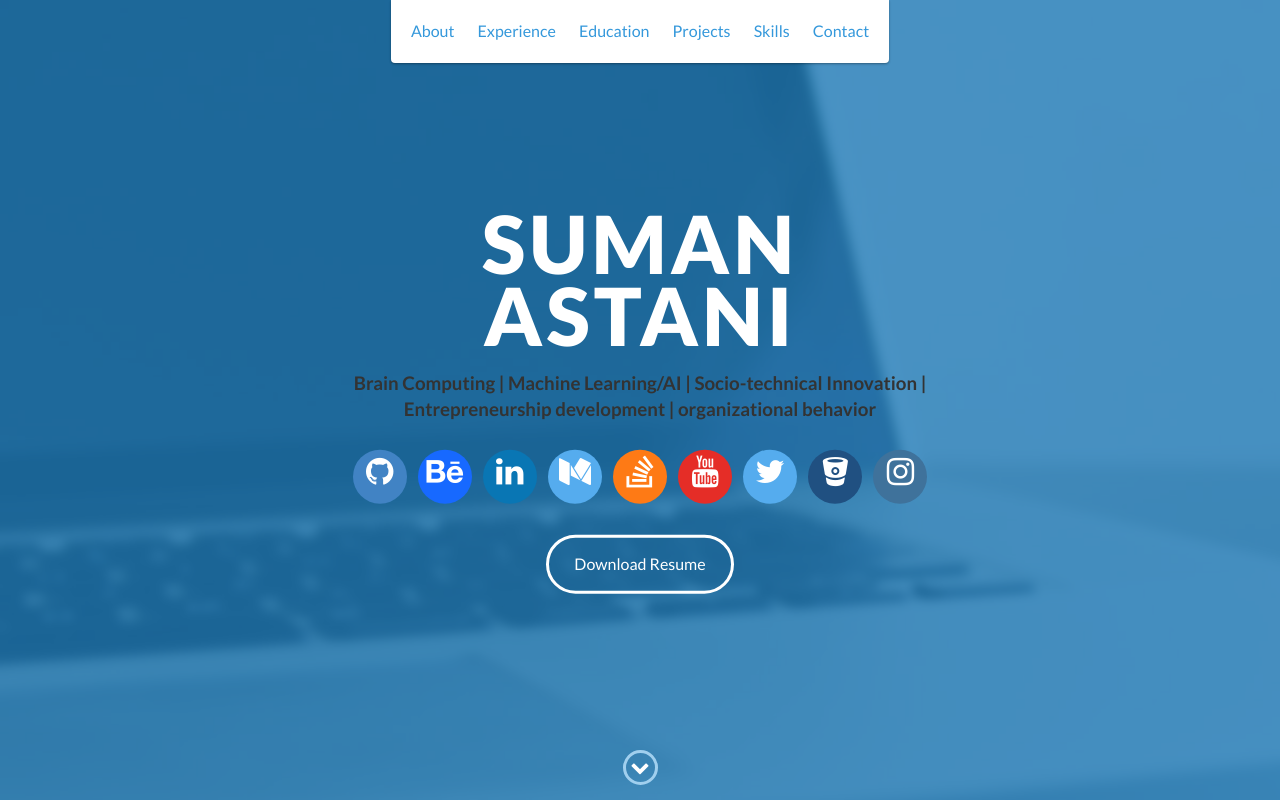
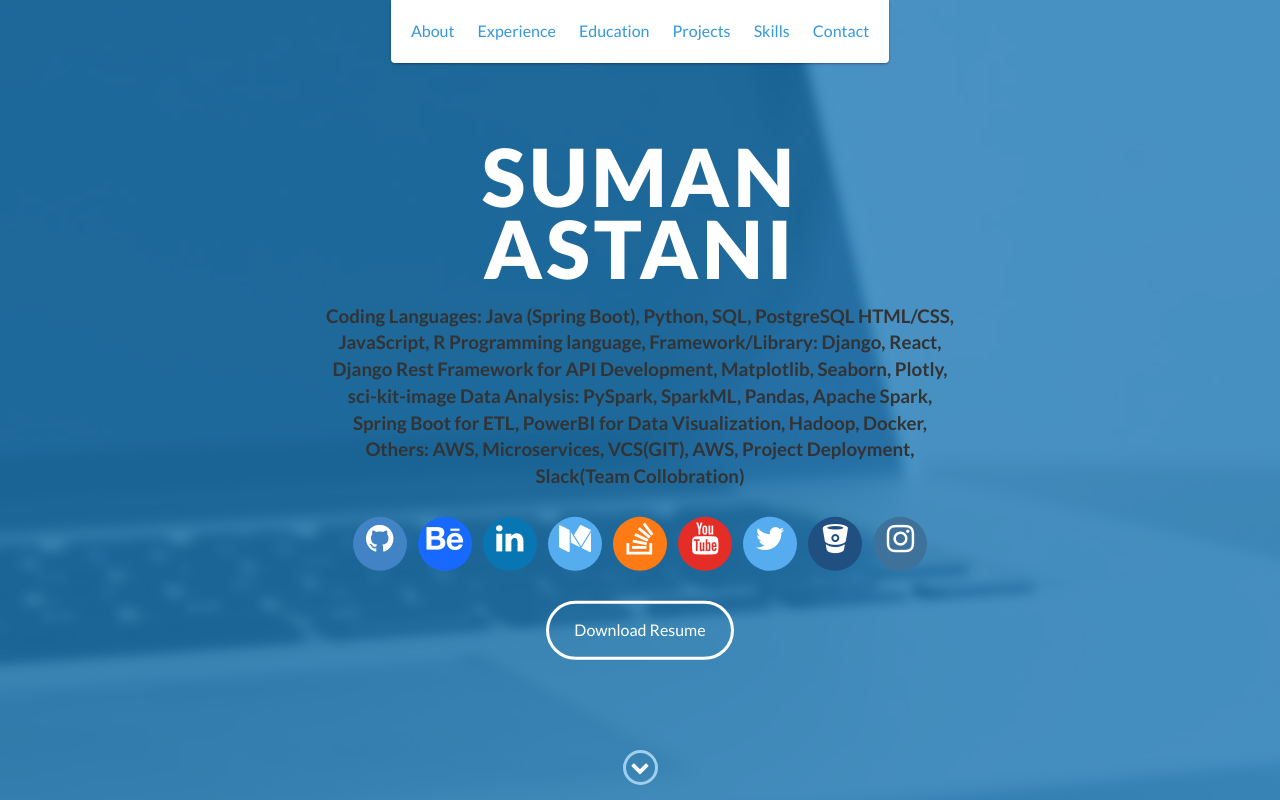
Before and after one commit to SimonAstani/sumanastani.github.io, a website: page index.html in a window 1280 px wide. Shown: the top 800 px of the page. Drawn offline with nearby package versions, Linux system fonts and the light colour scheme.

Commit message:
Update index.html
slme changes

```diff
--- a/index.html
+++ b/index.html
@@ -51,8 +51,10 @@
     <div id="lead">
         <div id="lead-content">
             <h1>Suman Astani</h1>
-            <h3>Brain Computing | Machine Learning/AI | Socio-technical Innovation | Entrepreneurship development |
-                organizational behavior</h3>
+            <h3>Coding Languages: Java (Spring Boot), Python, SQL, PostgreSQL HTML/CSS, JavaScript, R Programming language,
+Framework/Library: Django, React, Django Rest Framework for API Development, Matplotlib, Seaborn, Plotly, sci-kit-image
+Data Analysis: PySpark, SparkML, Pandas, Apache Spark, Spring Boot for ETL, PowerBI for Data Visualization, Hadoop, Docker,
+Others: AWS, Microservices, VCS(GIT), AWS, Project Deployment, Slack(Team Collobration)</h3>
 
             <div class="row">
                 <a href="https://github.com/SimonAstani" target="_blank" class="btn-social btn-github"><i class="fa fa-2x fa-github"></i></a>
```
